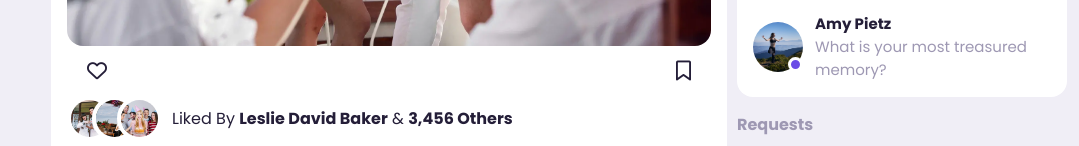
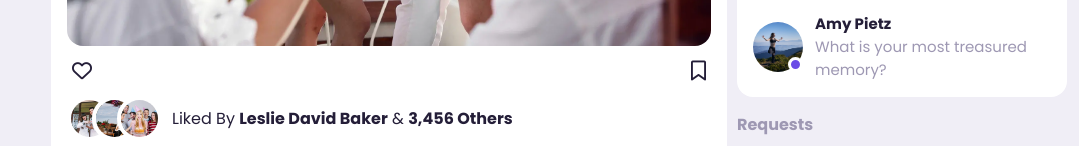
Before and after one commit to ArpitAllMight/TalkBook, a plain HTML site: page index.html in a window 1280 px wide. Shown: the part 885-1031 px from the top of the page, without its empty margins (201-1280 px from the left). Drawn offline with Linux system fonts and the light colour scheme; some icons are missing.

Commit message:
Update style.css

```diff
--- a/css/style.css
+++ b/css/style.css
@@ -356,7 +356,7 @@ form.createPost input#createPost {
   display: flex;
   justify-content: space-between;
   font-size: 20px;
-  margin: 10px 20px;
+  margin: 10px 5px;
 }
 .feeds .interactionBtn {
   display: flex;
```
